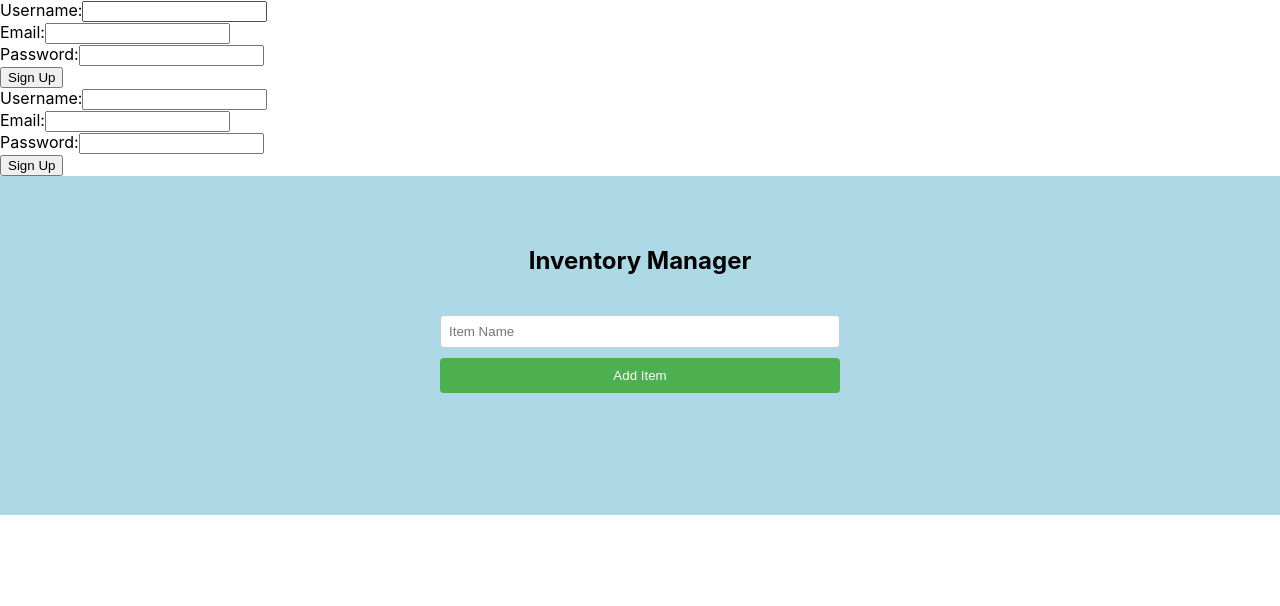
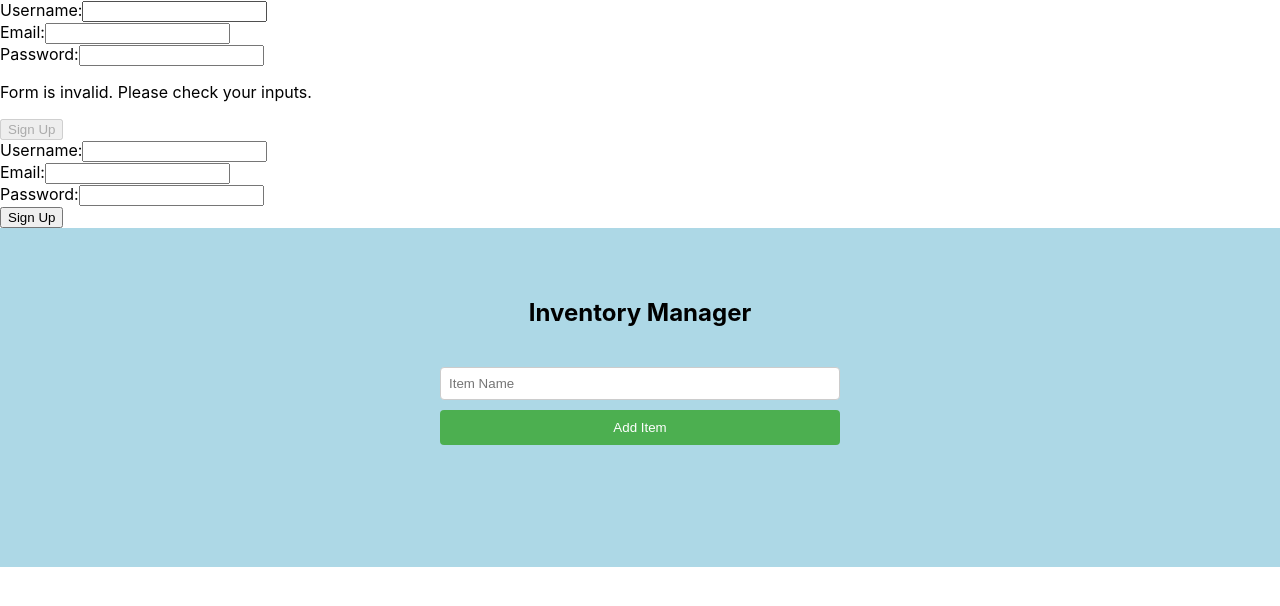
Before and after one commit to rkamal-goitph/goit-react-fson2, a React (Create React App) app: page / in a window 1280 px wide. Shown: the top 606 px of the page. Built offline with nearby package versions, Linux system fonts and the light colour scheme.

Commit message:
Add `useMemo` example

```diff
--- a/src/components/ControlledSignUpForm/ControlledSignUpForm.jsx
+++ b/src/components/ControlledSignUpForm/ControlledSignUpForm.jsx
@@ -1,10 +1,17 @@
-// SignUpForm.js
-import React from 'react';
+import React, { useMemo } from 'react';
 import { useSignUpForm } from 'context/SignUpContext';
 
 export const ControlledSignUpForm = () => {
   const { username, email, password, handleInputChange, handleSubmit } =
     useSignUpForm();
+
+  // Memoize form validation
+  const isFormValid = useMemo(() => {
+    const isUsernameValid = username.length >= 3;
+    const isEmailValid = email.includes('@'); // Simple validation for example
+    const isPasswordValid = password.length >= 8;
+    return isUsernameValid && isEmailValid && isPasswordValid;
+  }, [username, email, password]);
 
   return (
     <form onSubmit={handleSubmit}>
@@ -38,7 +45,12 @@ export const ControlledSignUpForm = () => {
           onChange={handleInputChange}
         />
       </div>
-      <button type="submit">Sign Up</button>
+      {!isFormValid && (
+        <p className="error">Form is invalid. Please check your inputs.</p>
+      )}
+      <button type="submit" disabled={!isFormValid}>
+        Sign Up
+      </button>
     </form>
   );
 };
```
